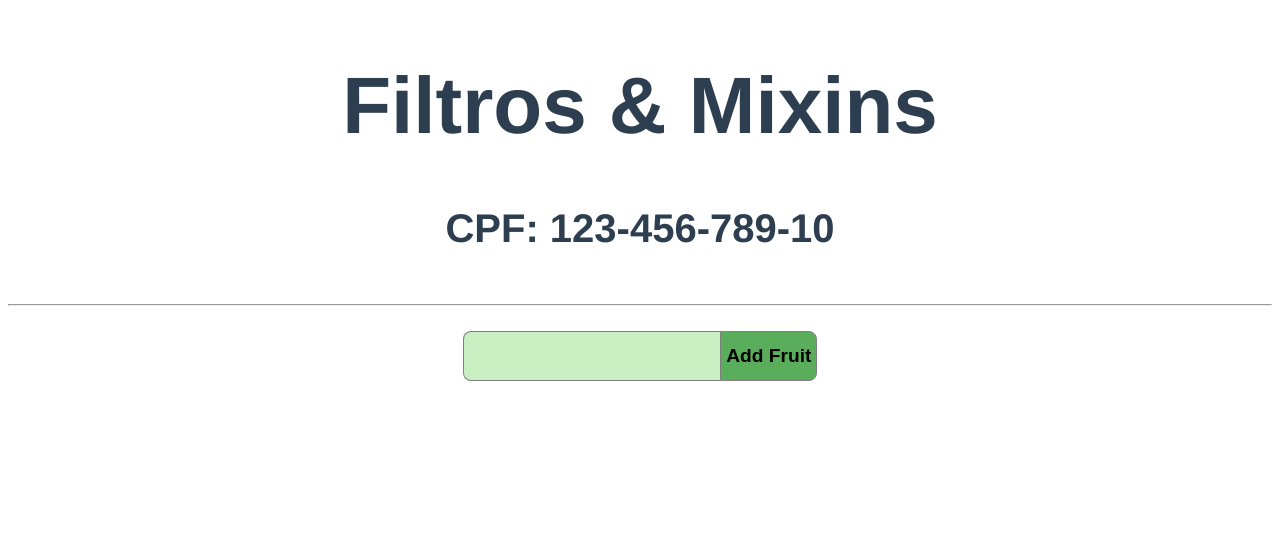
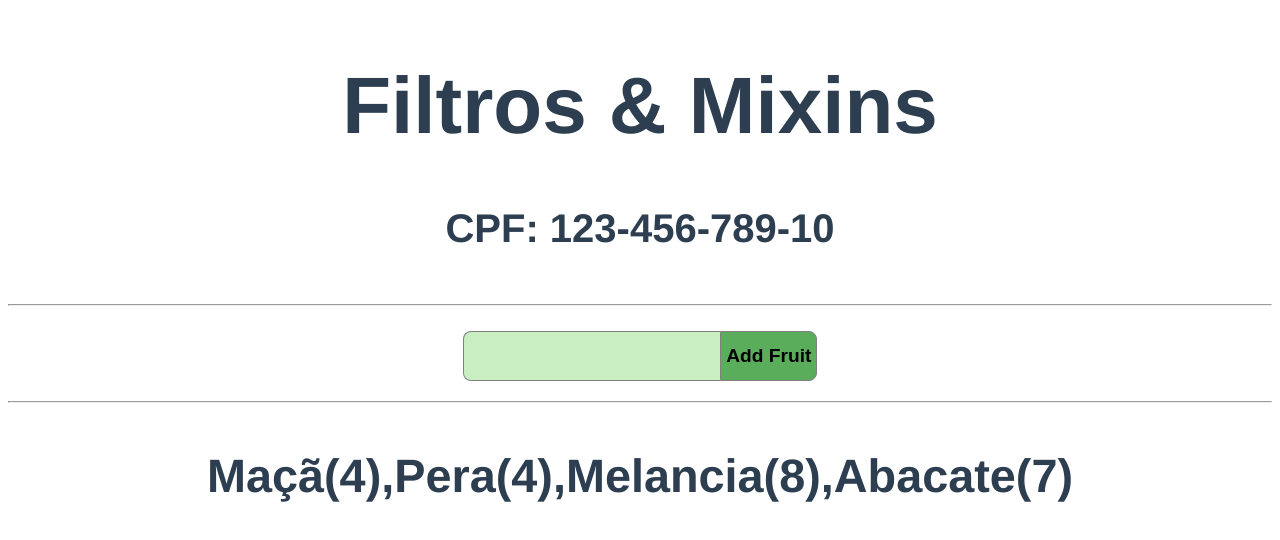
Before and after one commit to rafaeldtx/vuejs_introduction, a Vue app in the folder filtros-mixins/: page / in a window 1280 px wide. Shown: the top 540 px of the page. Built offline with nearby package versions, Linux system fonts and the light colour scheme.

Commit message:
(MixinChallenge attribute with local/global filter

```diff
--- a/filtros-mixins/src/App.vue
+++ b/filtros-mixins/src/App.vue
@@ -6,14 +6,19 @@
         <hr>
 
         <fruit />
+
+        <hr>
+
+        <mixin-challenge />
 	</div>
 </template>
 
 <script>
 import Fruit from '@/components/Fruit'
+import MixinChallenge from '@/components/MixinChallenge'
 
 export default {
-    components: { Fruit },
+    components: { Fruit, MixinChallenge },
     filters: {
         cpf_mask(cpf) {
             const arr = cpf.split('')
--- /dev/null
+++ b/filtros-mixins/src/components/MixinChallenge.vue
@@ -0,0 +1,24 @@
+<template>
+  <div>
+      <h3>{{ fruits | words_length | space_to_comma }}</h3>
+  </div>
+</template>
+
+<script>
+export default {
+    filters: {
+        space_to_comma(sentence) {
+            return sentence.split(' ').join(',')
+        }
+    },
+    data () {
+         return {
+             fruits: 'Maçã Pera Melancia Abacate'
+         }
+    }
+}
+</script>
+
+<style>
+
+</style>
```
